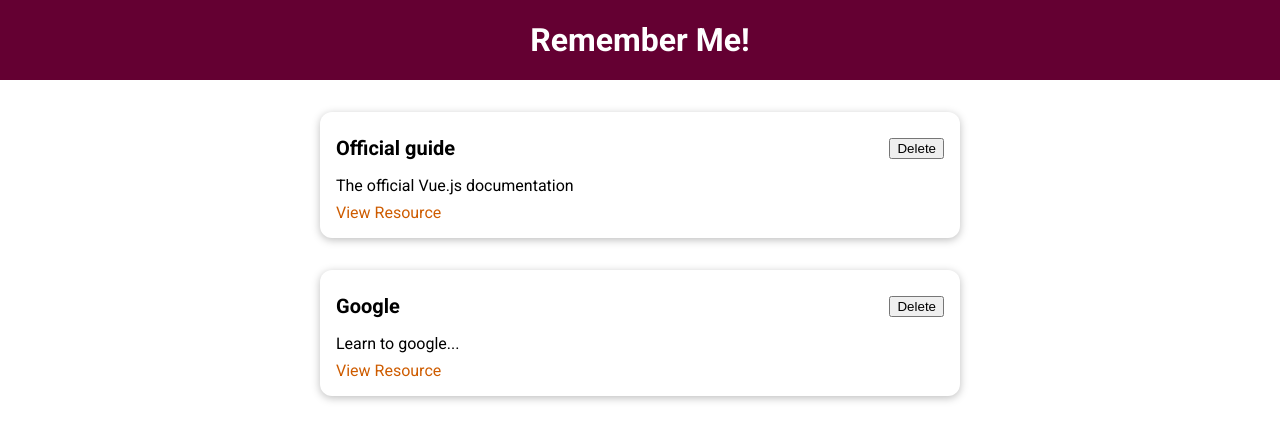
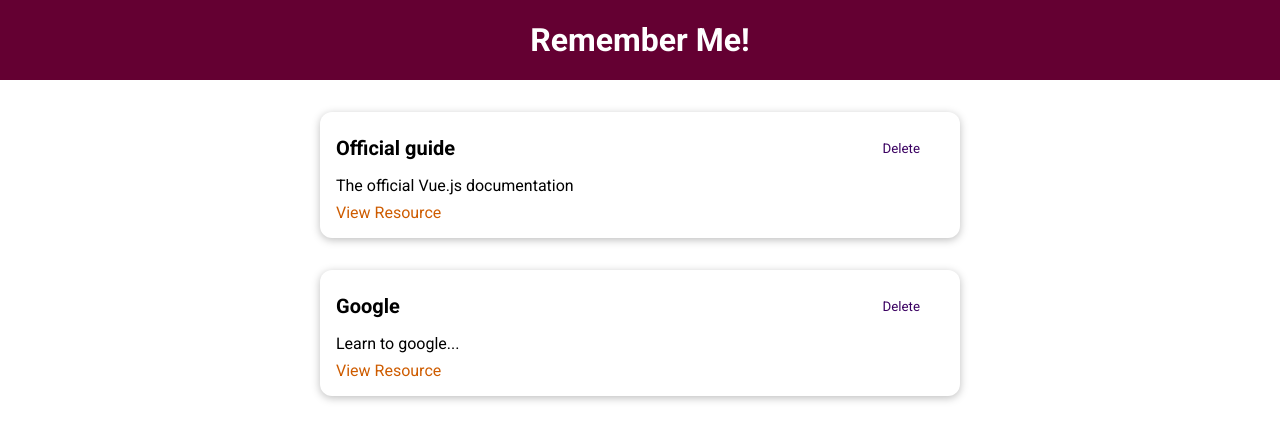
Before and after one commit to AlexL70/vue-the-complete-guide, a Vue app in the folder l127-learning-resources/: page / in a window 1280 px wide. Shown: the top 440 px of the page. Built offline with nearby package versions, Linux system fonts and the light colour scheme.

Commit message:
131. Adding a Base Button

```diff
--- /dev/null
+++ b/l127-learning-resources/src/components/UI/BaseButton.vue
@@ -0,0 +1,52 @@
+<template>
+    <button :type="type" :class="mode">
+        <slot></slot>
+    </button>
+</template>
+
+<script lang="ts">
+import { defineComponent } from 'vue';
+import type { PropType } from 'vue';
+export default defineComponent({
+    props: {
+        type: {
+            type: Object as PropType<"submit" | "reset" | "button">,
+            required: false,
+            default: "button",
+        },
+        mode: {
+            type: String,
+            required: false,
+            default: "",
+        }
+    },
+});
+</script>
+
+<style scoped>
+button {
+    padding: 0.75rem 1.5rem;
+    font-family: inherit;
+    background-color: #3a0061;
+    border: 1px solid #3a0061;
+    color: white;
+    cursor: pointer;
+}
+
+button:hover,
+button:active {
+    background-color: #270041;
+    border-color: #270041;
+}
+
+.flat {
+    background-color: transparent;
+    color: #3a0061;
+    border: none;
+}
+
+.flat:hover,
+.flat:active {
+    background-color: #edd2ff;
+}
+</style>
--- a/l127-learning-resources/src/components/learning-resources/LearningResource.vue
+++ b/l127-learning-resources/src/components/learning-resources/LearningResource.vue
@@ -3,7 +3,7 @@
         <base-card>
             <header>
                 <h3>{{ res.title }}</h3>
-                <button>Delete</button>
+                <base-button mode="flat">Delete</base-button>
             </header>
             <p>{{ res.description }}</p>
             <nav>
--- a/l127-learning-resources/src/main.ts
+++ b/l127-learning-resources/src/main.ts
@@ -1,7 +1,9 @@
 import { createApp } from "vue";
 import App from "./App.vue";
 import BaseCard from "./components/UI/BaseCard.vue";
+import BaseButton from "./components/UI/BaseButton.vue";
 
 const app = createApp(App);
 app.component("base-card", BaseCard);
+app.component("base-button", BaseButton);
 app.mount("#app");
```
